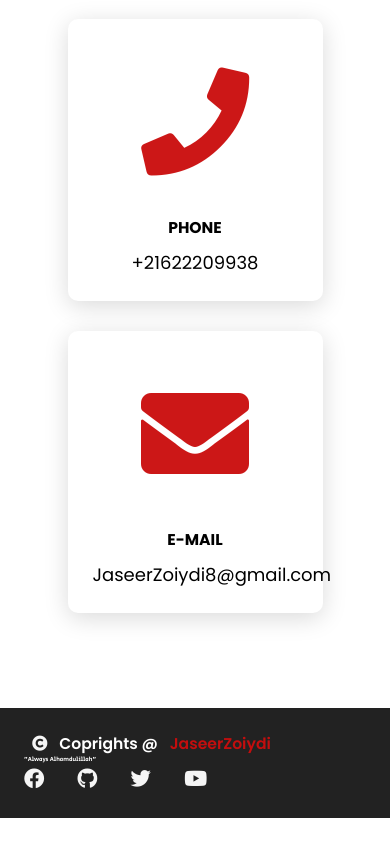
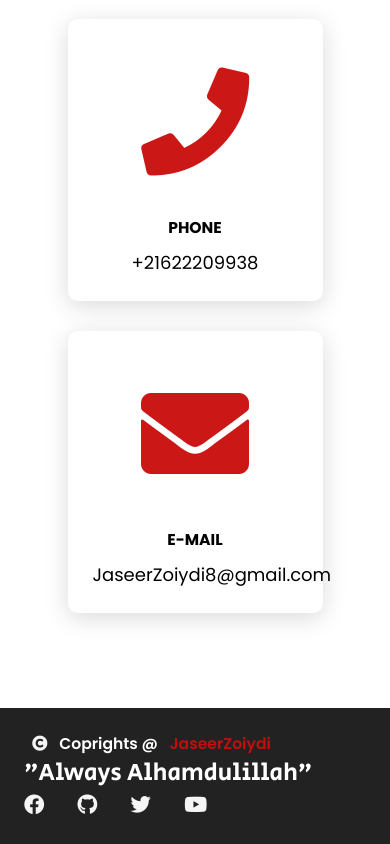
Before and after one commit to JaseerZoiydi/Profile-Website-, a plain HTML site: page index.html in a window 390 px wide. Shown: the part 4732-5576 px from the top of the page. Before the commit the page ends 5550 px from the top, so only its background shows below. Drawn offline with Linux system fonts and the light colour scheme.

Commit message:
Update style.css

```diff
--- a/style.css
+++ b/style.css
@@ -274,9 +274,6 @@ fa-facebook:hover{
      footer{
          flex-flow: column wrap;
      }
-     .quote{
-         font-size:0.5em
-     }
     .project-card{
          margin :20px 0;
      }
@@ -299,16 +296,11 @@ fa-facebook:hover{
       footer{
          flex-flow: column wrap;
      }
-     .quote{
-         font-size:0.5em
-     }
+
  }
  @media (max-width:300px){
      body{
          font-size: 10px;
-     }
-     .quote{
-         font-size:0.5em
      }
       footer{
          flex-flow: column wrap;
```
